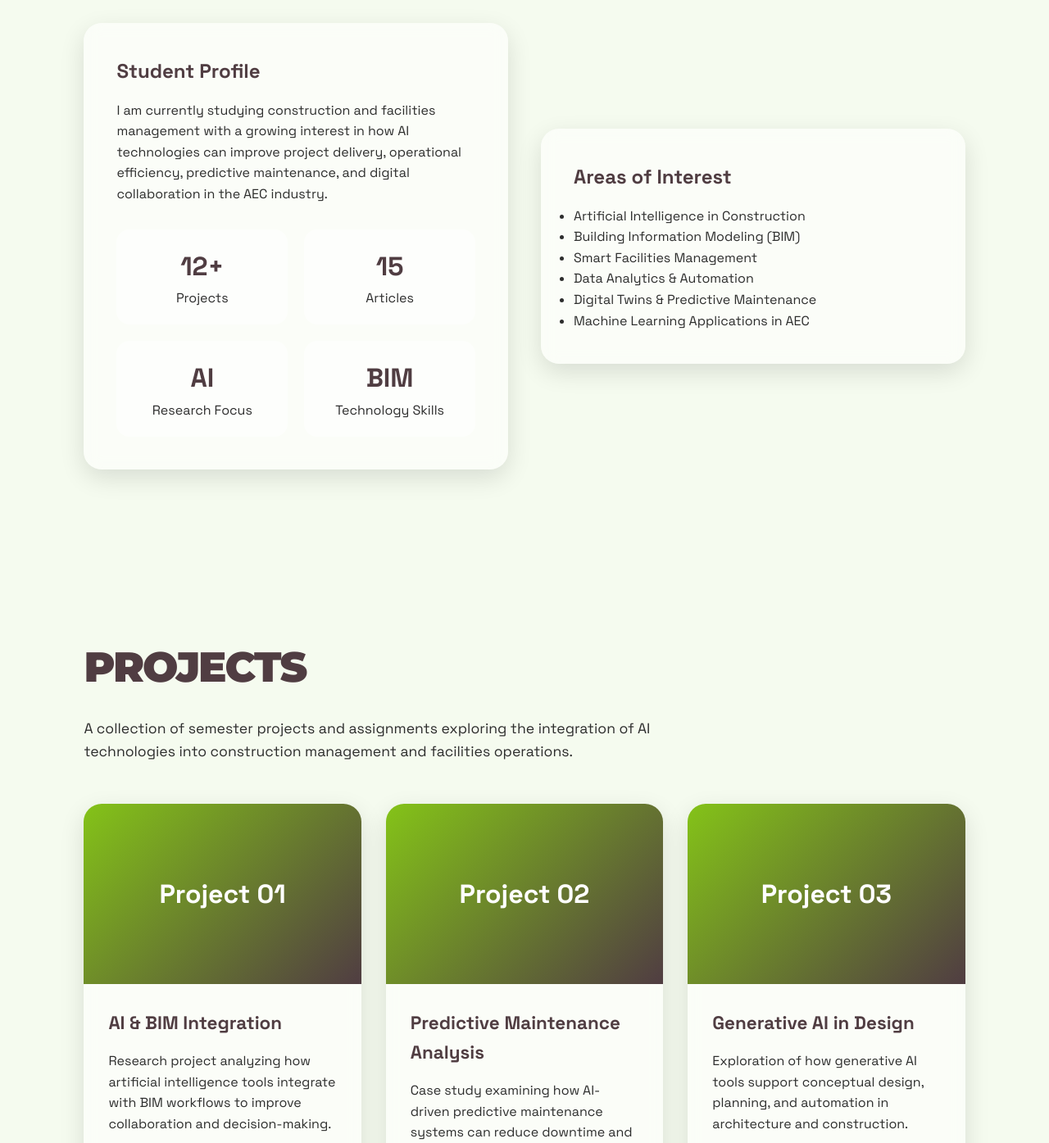
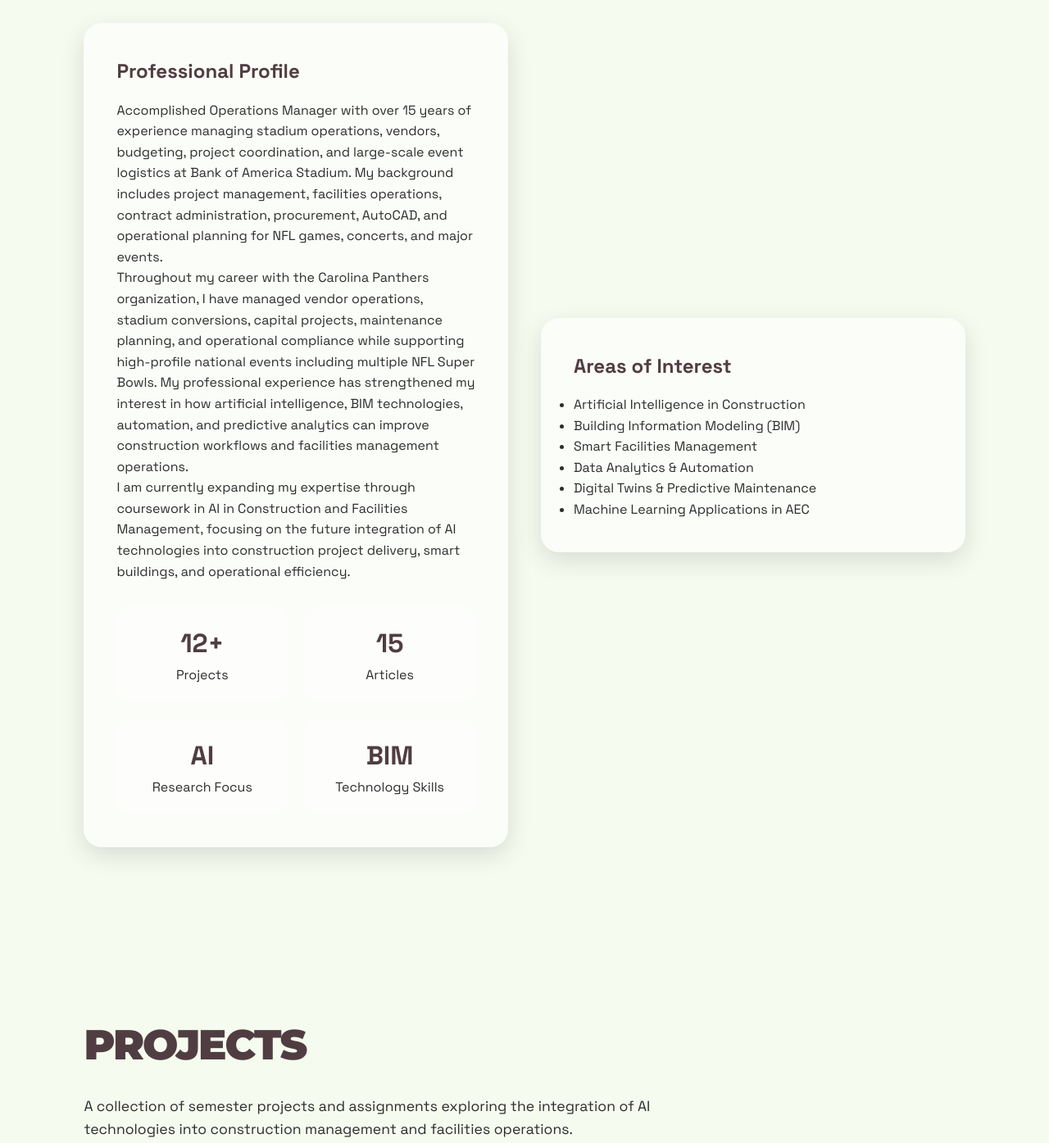
Before and after one commit to eelowson-web/PortfolioEd2, a plain HTML site: page index.html in a window 1280 px wide. Shown: the part 1080-2475 px from the top of the page at 82% size. Drawn offline with Linux system fonts and the light colour scheme.

Commit message:
Update index.html

```diff
--- a/index.html
+++ b/index.html
@@ -504,11 +504,26 @@
 
     <div class="about-grid">
       <div class="about-card">
-        <h3>Student Profile</h3>
+        <h3>Professional Profile</h3>
         <p>
-          I am currently studying construction and facilities management with a growing
-          interest in how AI technologies can improve project delivery, operational
-          efficiency, predictive maintenance, and digital collaboration in the AEC industry.
+          Accomplished Operations Manager with over 15 years of experience managing stadium operations,
+          vendors, budgeting, project coordination, and large-scale event logistics at Bank of America Stadium.
+          My background includes project management, facilities operations, contract administration, procurement,
+          AutoCAD, and operational planning for NFL games, concerts, and major events.
+        </p>
+
+        <p>
+          Throughout my career with the Carolina Panthers organization, I have managed vendor operations,
+          stadium conversions, capital projects, maintenance planning, and operational compliance while supporting
+          high-profile national events including multiple NFL Super Bowls. My professional experience has
+          strengthened my interest in how artificial intelligence, BIM technologies, automation, and predictive
+          analytics can improve construction workflows and facilities management operations.
+        </p>
+
+        <p>
+          I am currently expanding my expertise through coursework in AI in Construction and Facilities Management,
+          focusing on the future integration of AI technologies into construction project delivery, smart buildings,
+          and operational efficiency.
         </p>
 
         <div class="stats">
@@ -564,7 +579,7 @@
         <div class="project-image">Project 01</div>
 
         <div class="project-content">
-          <h3>AI & BIM Integration</h3>
+          <h3>Togal Estimating</h3>
 
           <p>
             Research project analyzing how artificial intelligence tools integrate
@@ -583,7 +598,7 @@
         <div class="project-image">Project 02</div>
 
         <div class="project-content">
-          <h3>Predictive Maintenance Analysis</h3>
+          <h3>Website Design</h3>
 
           <p>
             Case study examining how AI-driven predictive maintenance systems can
@@ -602,7 +617,7 @@
         <div class="project-image">Project 03</div>
 
         <div class="project-content">
-          <h3>Generative AI in Design</h3>
+          <h3>Literature Review</h3>
 
           <p>
             Exploration of how generative AI tools support conceptual design,
```
